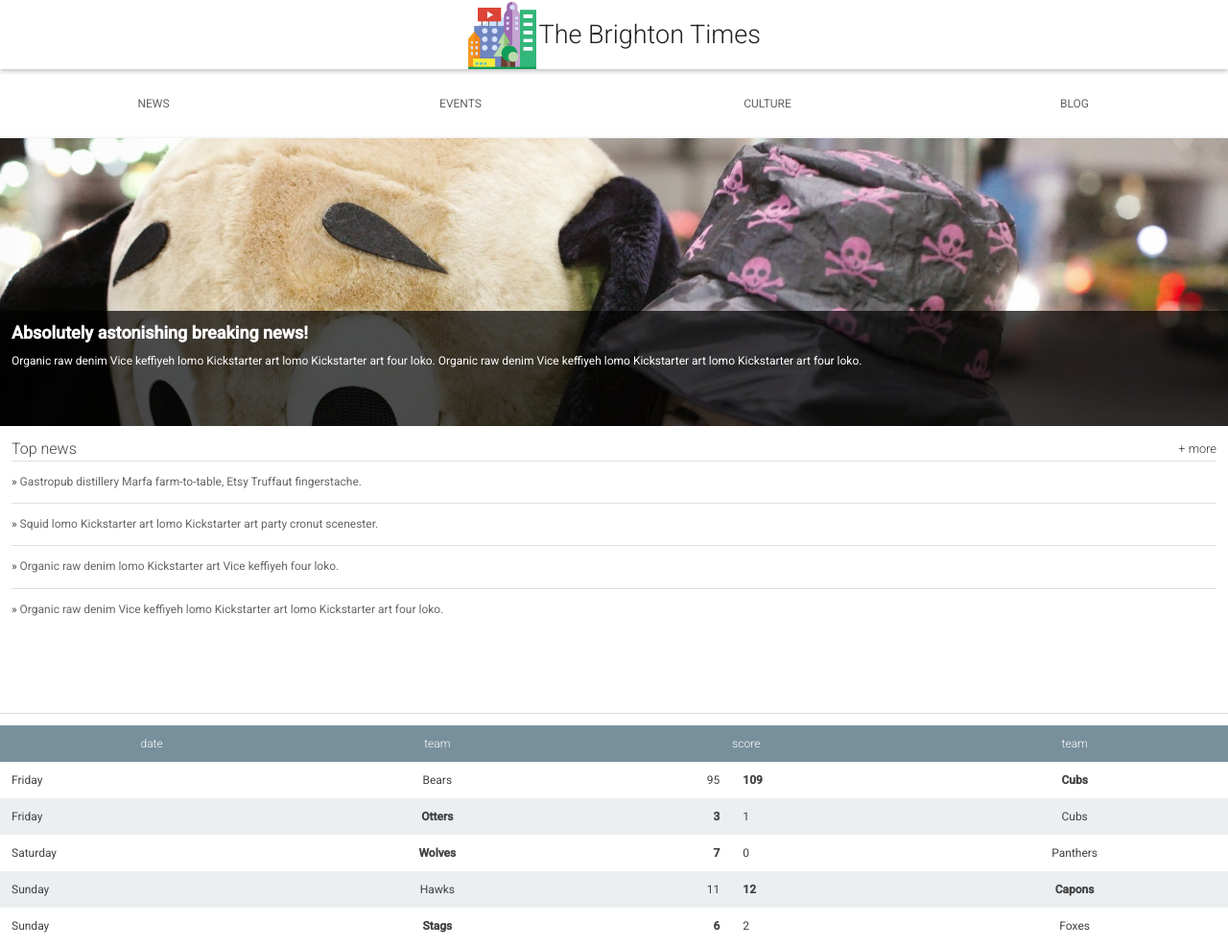
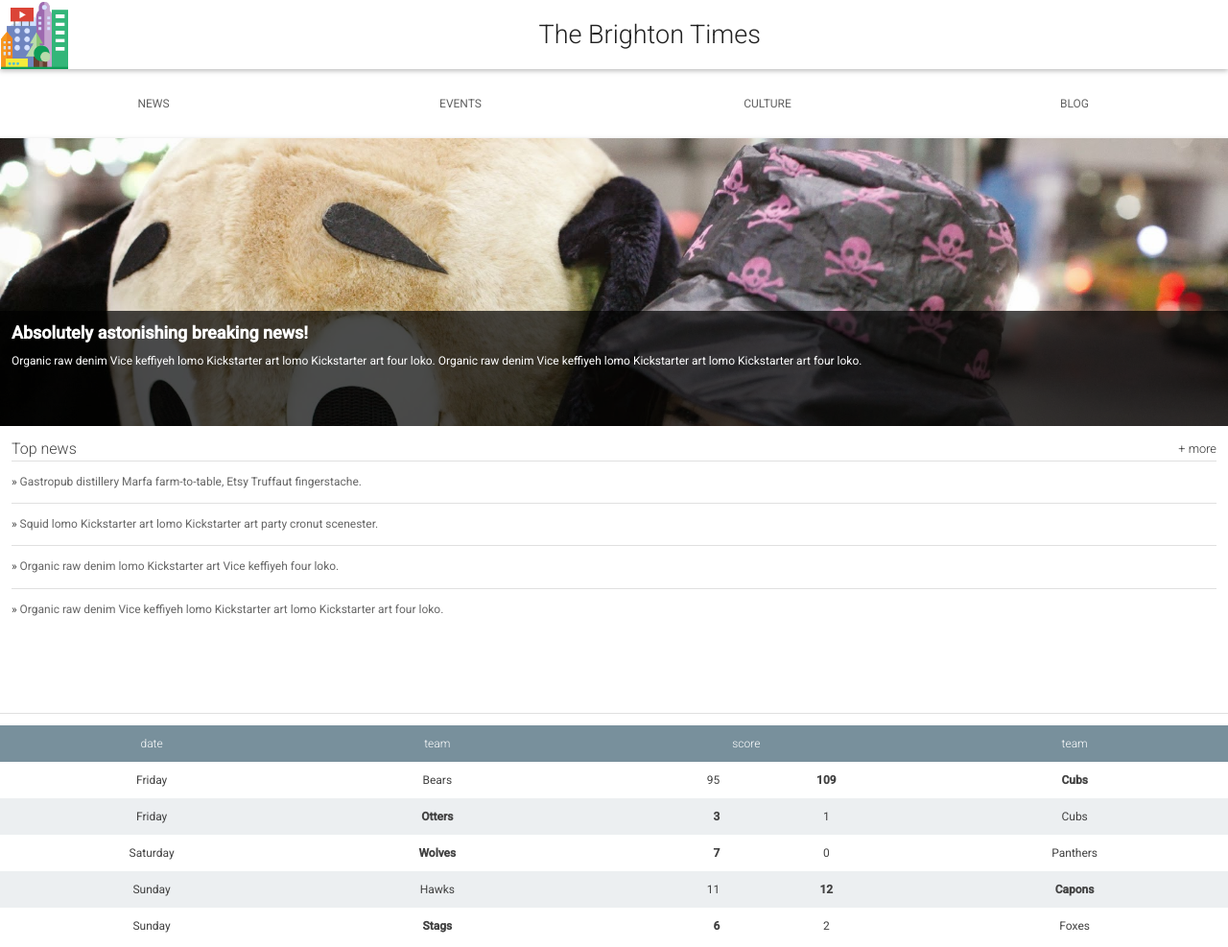
Before and after one commit to simonmontaggioni/Responsive-Web-Design-Practice, a plain HTML site: page index.html in a window 1280 px wide. Shown: the top 987 px of the page at 96% size. Drawn offline with Linux system fonts and the light colour scheme.

Commit message:
style: Center the header title for devices with (min-width: 360px)

```diff
--- a/main.css
+++ b/main.css
@@ -63,13 +63,13 @@ ul {
 .header__inner {
   width: 100%;
   display: flex;
-  justify-content: center;
+  /*   justify-content: space-between; */
   align-items: center;
 }
 
 .header__logo {
   height: 72px;
-  vertical-align: top;
+  /* vertical-align: top; */
 }
 
 .header__title {
@@ -227,6 +227,7 @@ main {
 .scores__table th,
 .scores__table td {
   padding: 1em;
+  text-align: center;
 }
 
 .scores__table th {
@@ -379,3 +380,9 @@ footer ul {
   justify-content: center;
   text-align: center;
 }
+
+@media screen and (min-width: 360px) {
+  .header__title {
+    margin: auto;
+  }
+}
```
